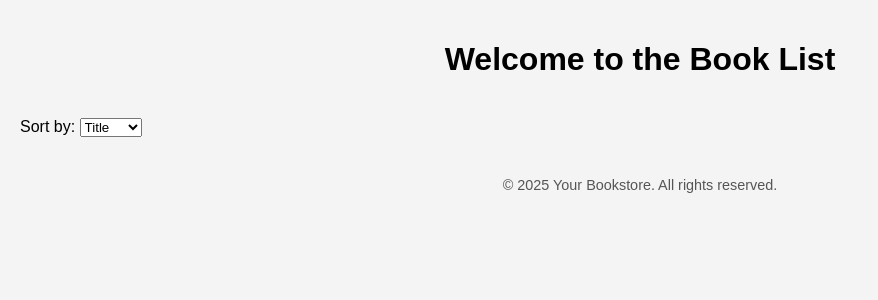
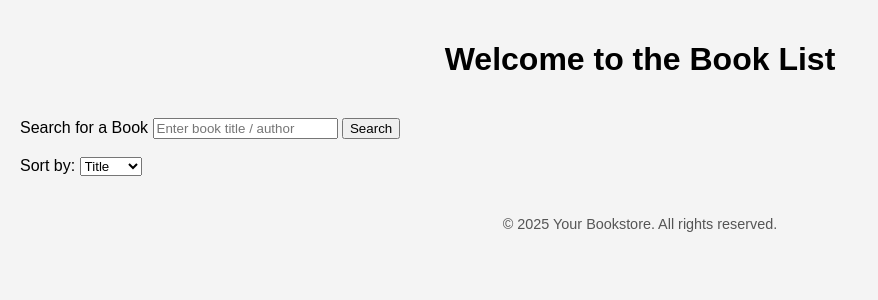
Before and after one commit to kehalit/Book_Alchemy, a Flask app: page / in a window 1280 px wide. Shown: the top 300 px of the page, without its empty margins (0-878 px from the left). Run offline with Flask 3, Linux system fonts and the light colour scheme; data that the repository does not hold is empty.

Commit message:
update home with a search form

```diff
--- a/templates/home.html
+++ b/templates/home.html
@@ -9,6 +9,16 @@
 </head>
 <body>
     <h1>Welcome to the Book List</h1>
+
+        <!--search form-->
+        <div class ="search_options">
+            <form action=" url_for('home')" method="GET">
+                 <label for="search">Search for a Book</label>
+                <input type=text id="search" name="search" placeholder="Enter book title / author">
+                <button type="submit">Search</button><br><br>
+            </form>
+
+        </div>
 
         <!-- Sorting dropdown -->
        <div class="sort-options">
```
